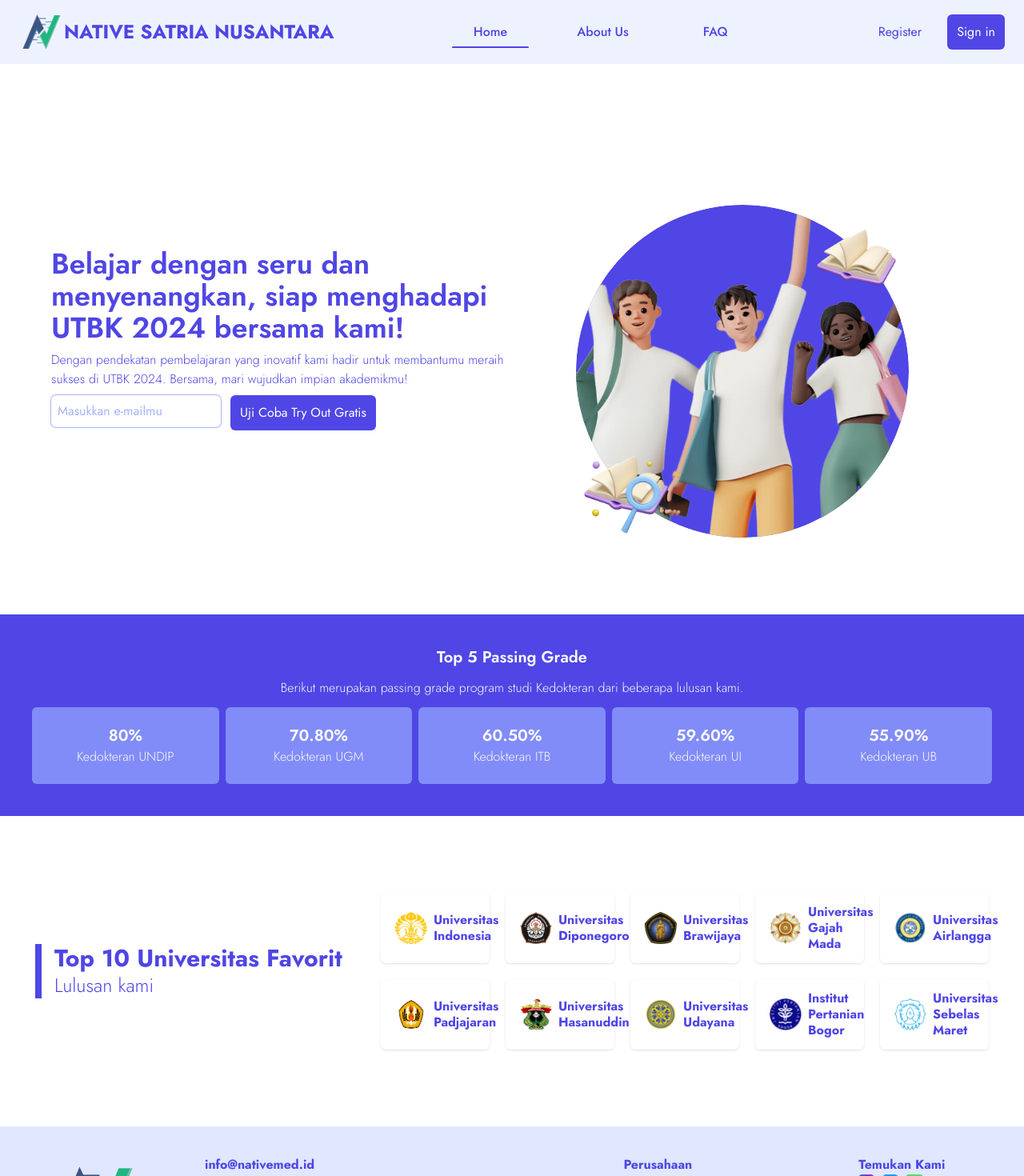
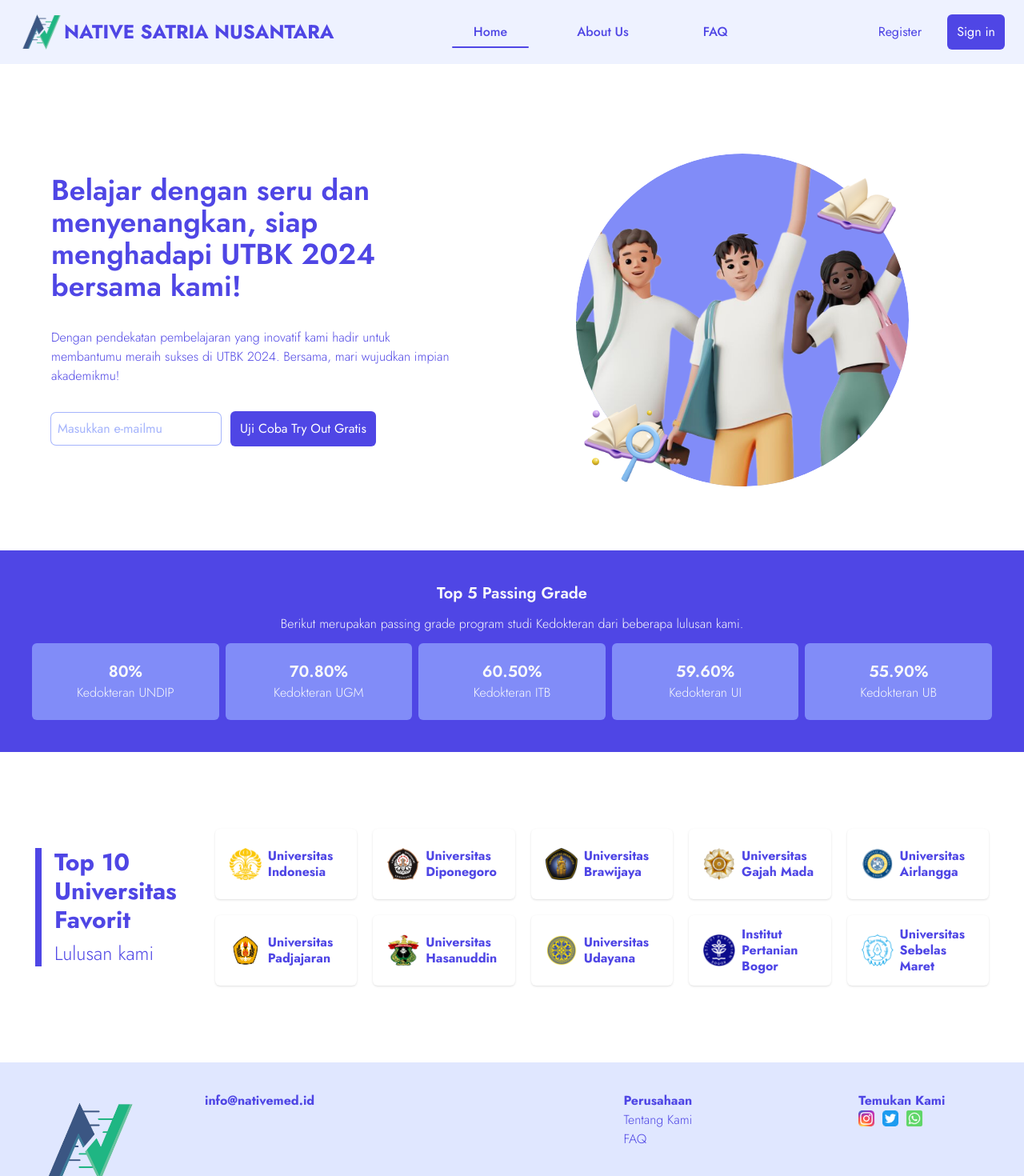
Before and after one commit to aqordeon/nativemed, a Nuxt app: page / in a window 1280 px wide. Shown: the top 1470 px of the page at 80% size. Built offline with nearby package versions, Linux system fonts and the light colour scheme.

Commit message:
Main page: adjust UI after deploy Netlify

```diff
--- a/pages/index.vue
+++ b/pages/index.vue
@@ -1,13 +1,15 @@
 <template>
 	<div>
 		<!-- Section: hero -->
-		<section class="grid grid-cols-2 px-16 py-20 xl:py-24">
-			<div class="relative flex flex-col place-content-center items-start gap-y-4 lg:gap-y-2">
-				<h1 class="font-semibold text-2xl lg:text-4xl">Belajar dengan seru dan menyenangkan, siap menghadapi UTBK 2024 bersama kami!</h1>
-				<h2 class="font-light text-sm lg:text-base">Dengan pendekatan pembelajaran yang inovatif kami hadir untuk membantumu meraih sukses di UTBK 2024. Bersama, mari wujudkan impian akademikmu!</h2>
-				<div class="flex gap-x-3">
-					<input placeholder="Masukkan e-mailmu" class="w-full ring-1 ring-native-300 focus:ring focus:ring-native-500 focus:outline-none rounded-md h-fit py-2 px-2 placeholder:text-indigo-300">
-					<div class="bg-native-600 px-3 py-2.5 text-white rounded-md whitespace-nowrap cursor-pointer hover:bg-native-500">Uji Coba Try Out Gratis</div>
+		<section class="grid grid-cols-2 px-16 py-20 xl:pt-8 xl:pb-18">
+			<div class="relative flex flex-col place-content-center pt-14">
+				<div class="max-w-lg flex flex-col items-start gap-y-4 lg:gap-y-8 ">
+					<h1 class="font-semibold text-2xl lg:text-4xl">Belajar dengan seru dan menyenangkan, siap menghadapi UTBK 2024 bersama kami!</h1>
+					<h2 class="font-light text-sm lg:text-base">Dengan pendekatan pembelajaran yang inovatif kami hadir untuk membantumu meraih sukses di UTBK 2024. Bersama, mari wujudkan impian akademikmu!</h2>
+					<div class="flex gap-x-3 items-center">
+						<input placeholder="Masukkan e-mailmu" class="w-full ring-1 ring-native-300 focus:ring focus:ring-native-500 focus:outline-none rounded-md h-fit py-2 px-2 placeholder:text-indigo-300">
+						<div class="bg-native-600 px-3 py-2.5 text-white rounded-md whitespace-nowrap cursor-pointer hover:bg-native-500">Uji Coba Try Out Gratis</div>
+					</div>
 				</div>
 			</div>
 			<div class="group w-full relative xl:pt-20 px-20 pb-0 h-fit">
@@ -16,7 +18,7 @@
 				<img src="@/assets/images/book1.png" alt="" class="absolute z-20 -bottom-8 left-14 scale-50 xl:scale-75">
 				<div class="w-full aspect-square relative rounded-full overflow-hidden">
 					<img src="@/assets/images/main.png" alt="" class="absolute z-10">
-					<div class="absolute w-full h-full rounded-full bg-native-600 group-hover:bg-native-400"></div>
+					<div class="absolute w-full h-full rounded-full bg-native-400 group-hover:bg-native-500"></div>
 				</div>
 			</div>
 		</section>
@@ -38,9 +40,9 @@
 		<!-- Top 10 Universitas Favorit -->
 		<section class="bg-white py-8 lg:py-16 xl:py-24 flex flex-col lg:flex-row px-6 xl:px-11 gap-x-4 xl:gap-x-8 gap-y-3 lg:gap-y-0">
 			<!-- Title -->
-			<div class="lg:w-fit flex items-center justify-center lg:justify-start">
-				<div class="text-center lg:text-left lg:border-l-4 xl:border-l-8 border-native-600 px-4">
-					<h2 class="font-bold text-xl xl:text-3xl xl:whitespace-nowrap">Top 10 Universitas Favorit</h2>
+			<div class="lg:w-fit flex items-center justify-center lg:justify-start ">
+				<div class="text-center lg:text-left lg:border-l-4 xl:border-l-8 border-native-600 px-4 space-y-2 w-min">
+					<h2 class="font-bold text-xl xl:text-3xl">Top 10 Universitas Favorit</h2>
 					<p class="font-light text-lg xl:text-2xl">Lulusan kami</p>
 				</div>
 			</div>
```
